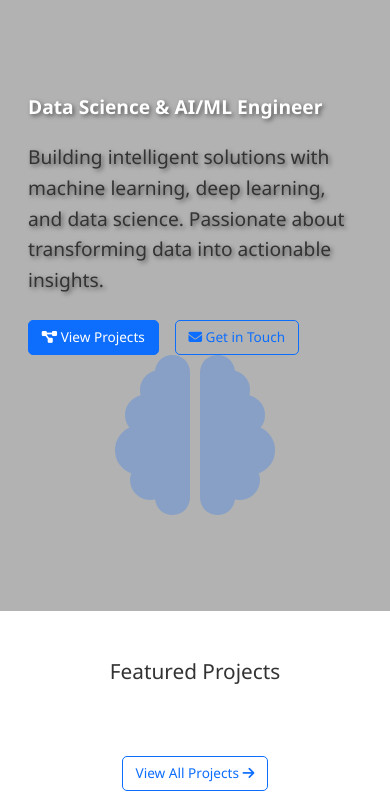
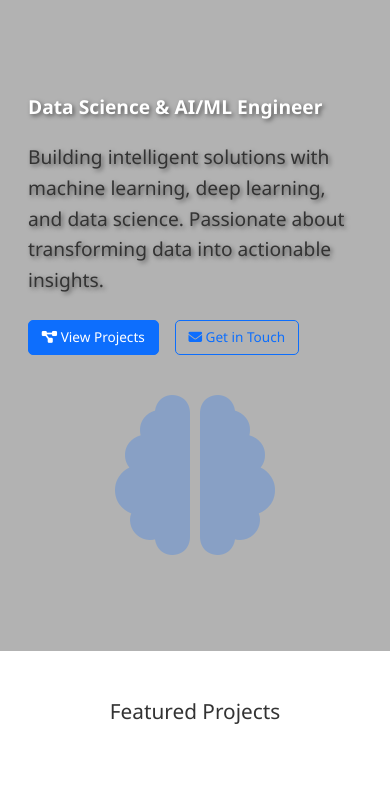
Before and after one commit to diwakar221718/my_portfolio, a Flask app: page / in a window 390 px wide. Shown: the part 435-1230 px from the top of the page. Run offline with Flask 3, Linux system fonts and the light colour scheme.

Commit message:
Add spacing between hero image and buttons on mobile devices

```diff
--- a/static/css/style.css
+++ b/static/css/style.css
@@ -358,6 +358,10 @@ body.dark-mode .form-select {
         padding: 2rem 1rem;
     }
 
+    .hero-image {
+        margin-top: 2rem;
+    }
+
     h1 {
         font-size: 2rem;
     }
@@ -597,6 +601,10 @@ body.dark-mode .form-select {
     .hero-section {
         min-height: 300px;
         padding: 1.5rem 0.75rem;
+    }
+
+    .hero-image {
+        margin-top: 2.5rem;
     }
 
     h1,
```
